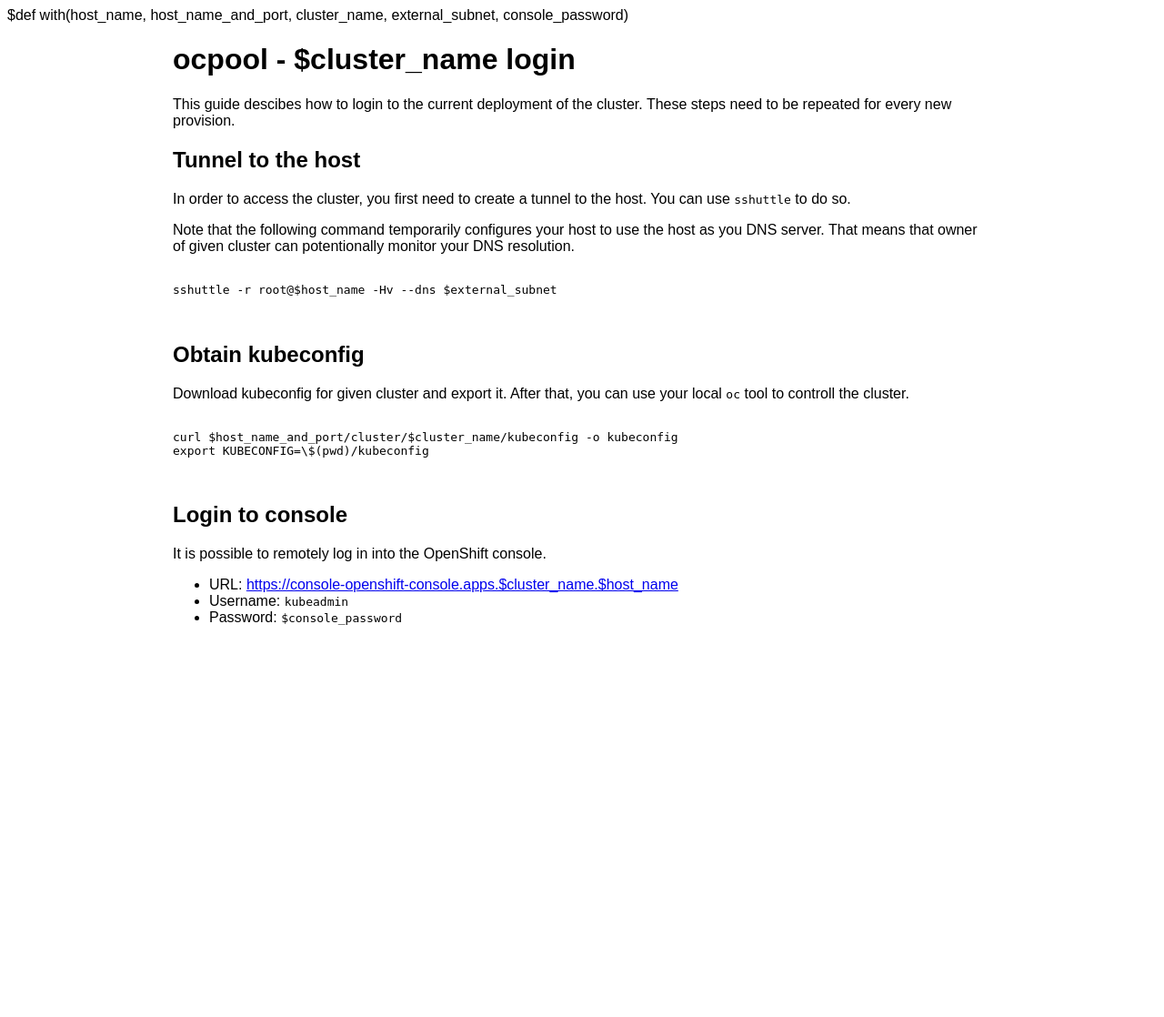
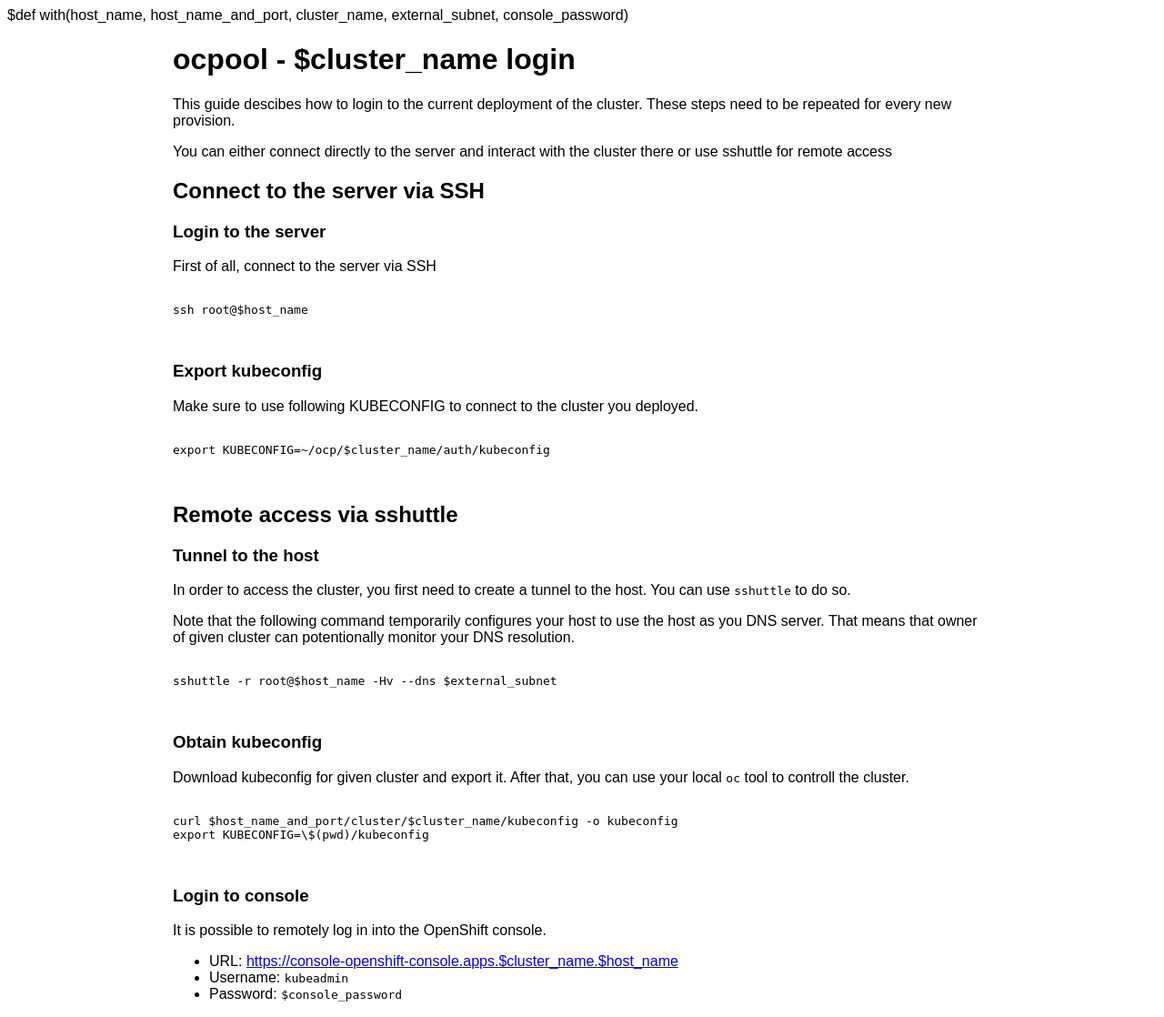
Before and after one commit to phoracek/ocpool, a Python web app: template templates/login.html in a window 1280 px wide. Shown: the whole page at 91% size. Before the commit the page ends 687 px from the top, so only its background shows below. Run offline with Jinja, Linux system fonts and the light colour scheme; the template is opened without the code that fills it, so the values that code supplies are empty.

Commit message:
connect via ssh guide
Signed-off-by: Petr Horacek <phoracek@redhat.com>

```diff
--- a/templates/login.html
+++ b/templates/login.html
@@ -27,8 +27,29 @@ $def with(host_name, host_name_and_port, cluster_name, external_subnet, console_
     <div id="content">
         <h1>ocpool - $cluster_name login</h1>
         <p>This guide descibes how to login to the current deployment of the cluster. These steps need to be repeated for every new provision.</p>
+        <p>You can either connect directly to the server and interact with the cluster there or use sshuttle for remote access</p>
 
-        <h2>Tunnel to the host</h2>
+        <h2>Connect to the server via SSH</h2>
+
+        <h3>Login to the server</h3>
+        <p>First of all, connect to the server via SSH</p>
+        <pre>
+            <code>
+ssh root@$host_name
+            </code>
+        </pre>
+
+        <h3>Export kubeconfig</h3>
+        <p>Make sure to use following KUBECONFIG to connect to the cluster you deployed.</p>
+        <pre>
+            <code>
+export KUBECONFIG=~/ocp/$cluster_name/auth/kubeconfig
+            </code>
+        </pre>
+
+        <h2>Remote access via sshuttle</h2>
+
+        <h3>Tunnel to the host</h3>
         <p>In order to access the cluster, you first need to create a tunnel to the host. You can use <code>sshuttle</code> to do so.</p>
         <p>Note that the following command temporarily configures your host to use the host as you DNS server. That means that owner of given cluster can potentionally monitor your DNS resolution.</p>
         <pre>
@@ -37,7 +58,7 @@ sshuttle -r root@$host_name -Hv --dns $external_subnet
             </code>
         </pre>
 
-        <h2>Obtain kubeconfig</h2>
+        <h3>Obtain kubeconfig</h3>
         <p>Download kubeconfig for given cluster and export it. After that, you can use your local <code>oc</code> tool to controll the cluster.</p>
         <pre>
             <code>
@@ -46,7 +67,7 @@ export KUBECONFIG=\$(pwd)/kubeconfig
             </code>
         </pre>
 
-        <h2>Login to console</h2>
+        <h3>Login to console</h3>
         <p>It is possible to remotely log in into the OpenShift console.</p>
         <ul>
             <li>URL: <a href="https://console-openshift-console.apps.$cluster_name.$host_name">https://console-openshift-console.apps.$cluster_name.$host_name</a></li>
```
